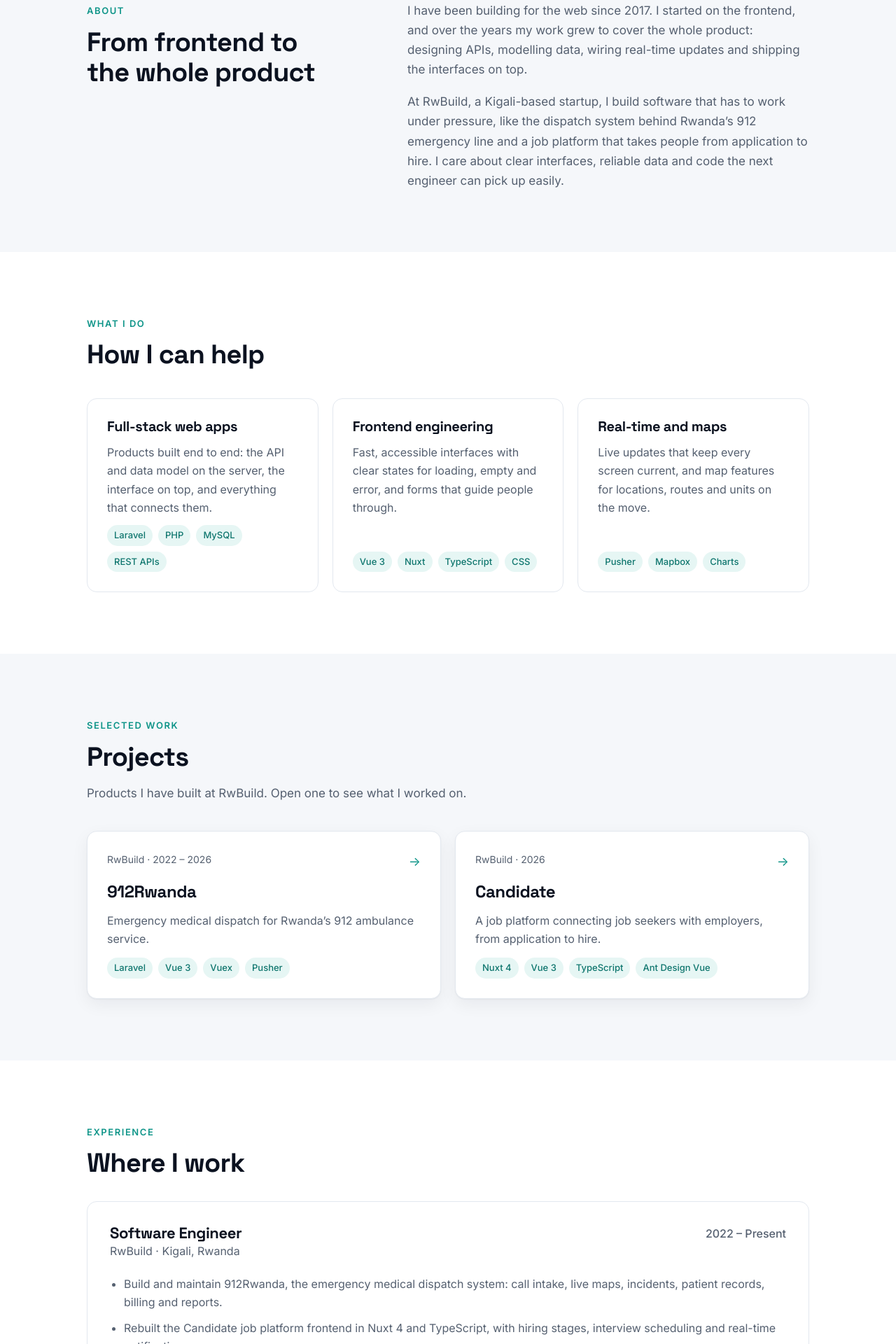
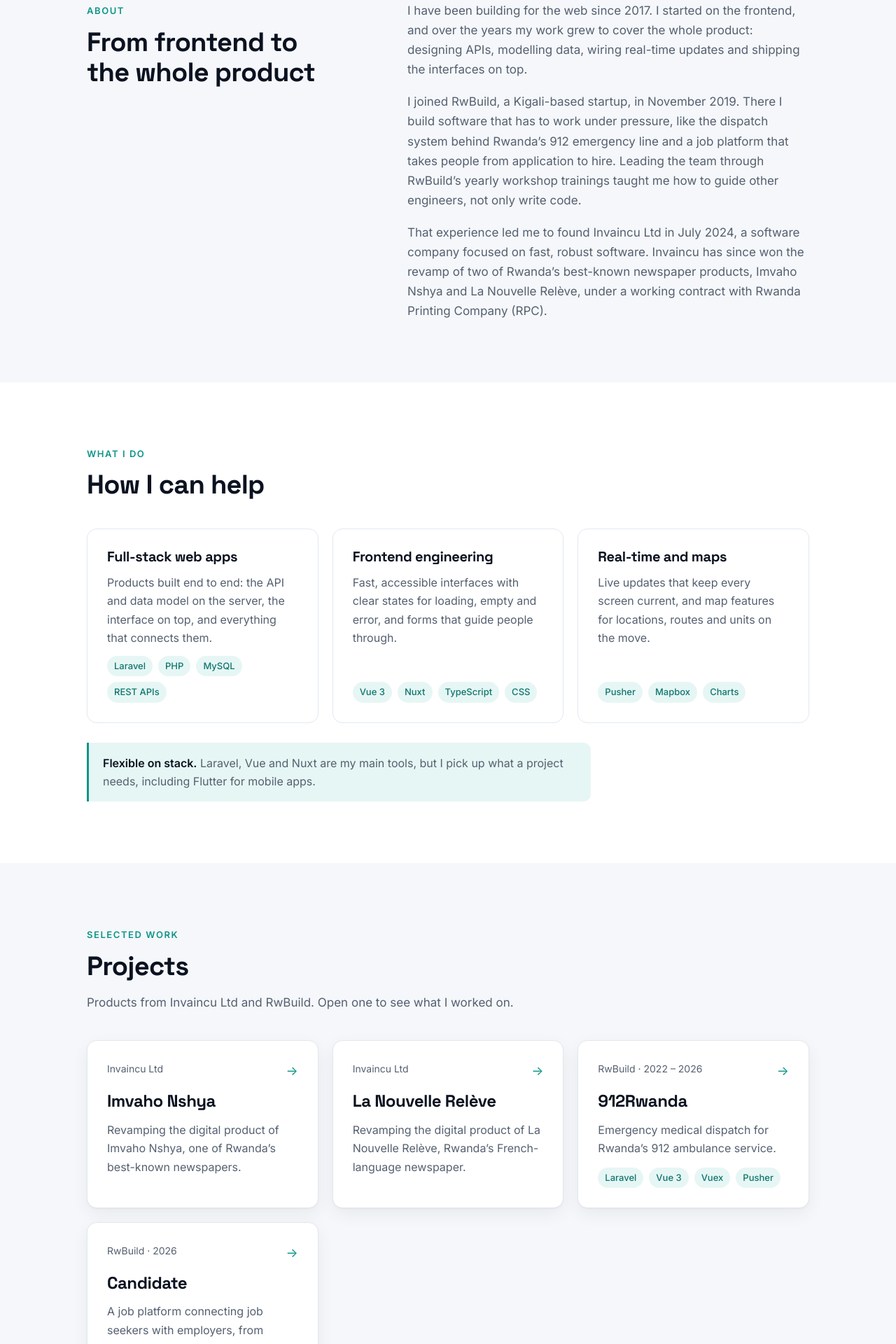
Before and after one commit to baghor/blog, a Nuxt app: page / in a window 1280 px wide. Shown: the part 820-2740 px from the top of the page at 70% size. Built offline with nearby package versions, Linux system fonts and the light colour scheme.

Commit message:
feat: refactoring: add Invaincu Ltd, RPC newspaper revamps and full experience to portfolio

```diff
--- a/app/components/ProjectCard.vue
+++ b/app/components/ProjectCard.vue
@@ -1,14 +1,14 @@
 <template>
   <NuxtLink :to="`/projects/${project.slug}`" class="card">
     <div class="card__top">
-      <span class="card__company">{{ project.company }} · {{ project.years }}</span>
+      <span class="card__company">{{ [project.company, project.years].filter(Boolean).join(' · ') }}</span>
       <span class="card__arrow" aria-hidden="true">→</span>
     </div>
 
     <h3 class="card__name">{{ project.name }}</h3>
     <p class="card__tagline">{{ project.tagline }}</p>
 
-    <ul class="tags">
+    <ul v-if="project.stack?.length" class="tags">
       <li v-for="item in project.stack.slice(0, 4)" :key="item" class="tag">{{ item }}</li>
     </ul>
   </NuxtLink>
--- a/app/data/projects.ts
+++ b/app/data/projects.ts
@@ -8,9 +8,10 @@ export interface Project {
   // One line for the card
   tagline: string
   company: string
-  years: string
+  // Shown with the company, e.g. "Invaincu Ltd · 2024 – Present"
+  years?: string
   role: string
-  stack: string[]
+  stack?: string[]
   summary: string
   highlights: string[]
   // Public address, when the product has one
@@ -18,6 +19,36 @@ export interface Project {
 }
 
 export const projects: Project[] = [
+  {
+    slug: 'imvaho-nshya',
+    name: 'Imvaho Nshya',
+    tagline: 'Revamping the digital product of Imvaho Nshya, one of Rwanda’s best-known newspapers.',
+    company: 'Invaincu Ltd',
+    role: 'Founder & CEO',
+    summary:
+      'Invaincu Ltd won the opportunity to revamp the whole Imvaho Nshya product and signed a working contract with Rwanda Printing Company (RPC), the organisation that manages the newspaper.',
+    highlights: [
+      'Won the revamp of the full Imvaho Nshya product, under a working contract with Rwanda Printing Company (RPC).',
+      'Lead the project for Invaincu Ltd, from planning the new product to delivering it.',
+      'Focus on what Invaincu stands for: a fast, robust platform that readers and the newsroom can rely on.',
+    ],
+    url: 'https://imvahonshya.co.rw/',
+  },
+  {
+    slug: 'la-nouvelle-releve',
+    name: 'La Nouvelle Relève',
+    tagline: 'Revamping the digital product of La Nouvelle Relève, Rwanda’s French-language newspaper.',
+    company: 'Invaincu Ltd',
+    role: 'Founder & CEO',
+    summary:
+      'Alongside Imvaho Nshya, Invaincu Ltd is revamping the whole La Nouvelle Relève product, under the same working contract with Rwanda Printing Company (RPC).',
+    highlights: [
+      'Won the revamp of the full La Nouvelle Relève product, under a working contract with Rwanda Printing Company (RPC).',
+      'Lead the project for Invaincu Ltd, from planning the new product to delivering it.',
+      'Focus on a fast, robust platform that readers and the newsroom can rely on.',
+    ],
+    url: 'https://lanouvellereleve.co.rw/',
+  },
   {
     slug: '912rwanda',
     name: '912Rwanda',
--- a/app/pages/index.vue
+++ b/app/pages/index.vue
@@ -3,7 +3,7 @@
     <!-- Intro -->
     <section class="hero">
       <div class="container">
-        <span class="eyebrow">Software Engineer · Kigali, Rwanda</span>
+        <span class="eyebrow">Software Engineer · Founder of Invaincu Ltd · Kigali</span>
 
         <h1 class="hero__title">
           Hi, I’m Ineza Irene Baghor.<br />
@@ -11,8 +11,8 @@
         </h1>
 
         <p class="hero__lead">
-          Software engineer at RwBuild, working across the stack with Laravel, Vue and Nuxt, from APIs and real-time
-          features to interfaces people rely on every day.
+          Software engineer at RwBuild and founder of Invaincu Ltd. I work across the stack with Laravel, Vue and Nuxt,
+          from APIs and real-time features to interfaces people rely on every day.
         </p>
 
         <div class="hero__actions">
@@ -37,9 +37,15 @@
             interfaces on top.
           </p>
           <p>
-            At RwBuild, a Kigali-based startup, I build software that has to work under pressure, like the dispatch
-            system behind Rwanda’s 912 emergency line and a job platform that takes people from application to hire.
-            I care about clear interfaces, reliable data and code the next engineer can pick up easily.
+            I joined RwBuild, a Kigali-based startup, in November 2019. There I build software that has to work under
+            pressure, like the dispatch system behind Rwanda’s 912 emergency line and a job platform that takes people
+            from application to hire. Leading the team through RwBuild’s yearly workshop trainings taught me how to
+            guide other engineers, not only write code.
+          </p>
+          <p>
+            That experience led me to found Invaincu Ltd in July 2024, a software company focused on fast, robust
+            software. Invaincu has since won the revamp of two of Rwanda’s best-known newspaper products, Imvaho Nshya
+            and La Nouvelle Relève, under a working contract with Rwanda Printing Company (RPC).
           </p>
         </div>
       </div>
@@ -60,6 +66,11 @@
             </ul>
           </article>
         </div>
+
+        <p class="flexible">
+          <strong>Flexible on stack.</strong> Laravel, Vue and Nuxt are my main tools, but I pick up what a project
+          needs, including Flutter for mobile apps.
+        </p>
       </div>
     </section>
 
@@ -68,7 +79,7 @@
       <div class="container">
         <span class="eyebrow">Selected work</span>
         <h2 class="section-title">Projects</h2>
-        <p class="section-lead">Products I have built at RwBuild. Open one to see what I worked on.</p>
+        <p class="section-lead">Products from Invaincu Ltd and RwBuild. Open one to see what I worked on.</p>
 
         <div class="projects">
           <ProjectCard v-for="project in projects" :key="project.slug" :project="project" />
@@ -85,13 +96,30 @@
         <div class="job">
           <div class="job__head">
             <div>
+              <h3 class="job__role">Founder & CEO</h3>
+              <p class="job__company">Invaincu Ltd · Kigali, Rwanda</p>
+            </div>
+            <span class="job__years">July 2024 – Present</span>
+          </div>
+
+          <ul class="job__list">
+            <li>Founded a software company focused on fast, robust software for organisations in Rwanda.</li>
+            <li>Won the revamp of the whole Imvaho Nshya and La Nouvelle Relève products, and signed a working contract with Rwanda Printing Company (RPC), which manages both newspapers.</li>
+            <li>Lead the projects from planning to delivery.</li>
+          </ul>
+        </div>
+
+        <div class="job">
+          <div class="job__head">
+            <div>
               <h3 class="job__role">Software Engineer</h3>
               <p class="job__company">RwBuild · Kigali, Rwanda</p>
             </div>
-            <span class="job__years">2022 – Present</span>
+            <span class="job__years">November 2019 – Present</span>
           </div>
 
           <ul class="job__list">
+            <li>Lead the team through the workshop trainings RwBuild runs every year.</li>
             <li>Build and maintain 912Rwanda, the emergency medical dispatch system: call intake, live maps, incidents, patient records, billing and reports.</li>
             <li>Rebuilt the Candidate job platform frontend in Nuxt 4 and TypeScript, with hiring stages, interview scheduling and real-time notifications.</li>
             <li>Work across Laravel APIs and Vue/Nuxt frontends, with real-time updates over Pusher and map features.</li>
@@ -203,6 +231,24 @@
     border-radius: var(--radius);
   }
 
+  .job + .job {
+    margin-top: 20px;
+  }
+
+  .flexible {
+    max-width: 720px;
+    margin-top: 28px;
+    padding: 16px 20px;
+    border-left: 3px solid var(--accent);
+    background: var(--accent-soft);
+    border-radius: 0 10px 10px 0;
+    color: var(--text-muted);
+  }
+
+  .flexible strong {
+    color: var(--text);
+  }
+
   .job__head {
     display: flex;
     flex-wrap: wrap;
--- a/app/pages/projects/[slug].vue
+++ b/app/pages/projects/[slug].vue
@@ -3,7 +3,7 @@
     <div class="container">
       <NuxtLink to="/#work" class="project__back">← All projects</NuxtLink>
 
-      <span class="eyebrow">{{ project.company }} · {{ project.years }}</span>
+      <span class="eyebrow">{{ [project.company, project.years].filter(Boolean).join(' · ') }}</span>
       <h1 class="project__title">{{ project.name }}</h1>
       <p class="project__tagline">{{ project.tagline }}</p>
 
@@ -14,15 +14,15 @@
         </div>
         <div>
           <dt>Company</dt>
-          <dd>{{ project.company }}, a Kigali-based startup</dd>
+          <dd>{{ project.company }}</dd>
         </div>
-        <div>
+        <div v-if="project.years">
           <dt>Years</dt>
           <dd>{{ project.years }}</dd>
         </div>
       </dl>
 
-      <ul class="tags">
+      <ul v-if="project.stack?.length" class="tags">
         <li v-for="item in project.stack" :key="item" class="tag">{{ item }}</li>
       </ul>
 
--- a/nuxt.config.ts
+++ b/nuxt.config.ts
@@ -15,7 +15,7 @@ export default defineNuxtConfig({
         {
           name: 'description',
           content:
-            'Ineza Irene Baghor, software engineer in Kigali. Building web products end to end with Laravel, Vue and Nuxt at RwBuild.',
+            'Ineza Irene Baghor, software engineer in Kigali and founder of Invaincu Ltd. Building fast, robust web products with Laravel, Vue and Nuxt.',
         },
         { name: 'theme-color', content: '#0b1220' },
       ],
```
